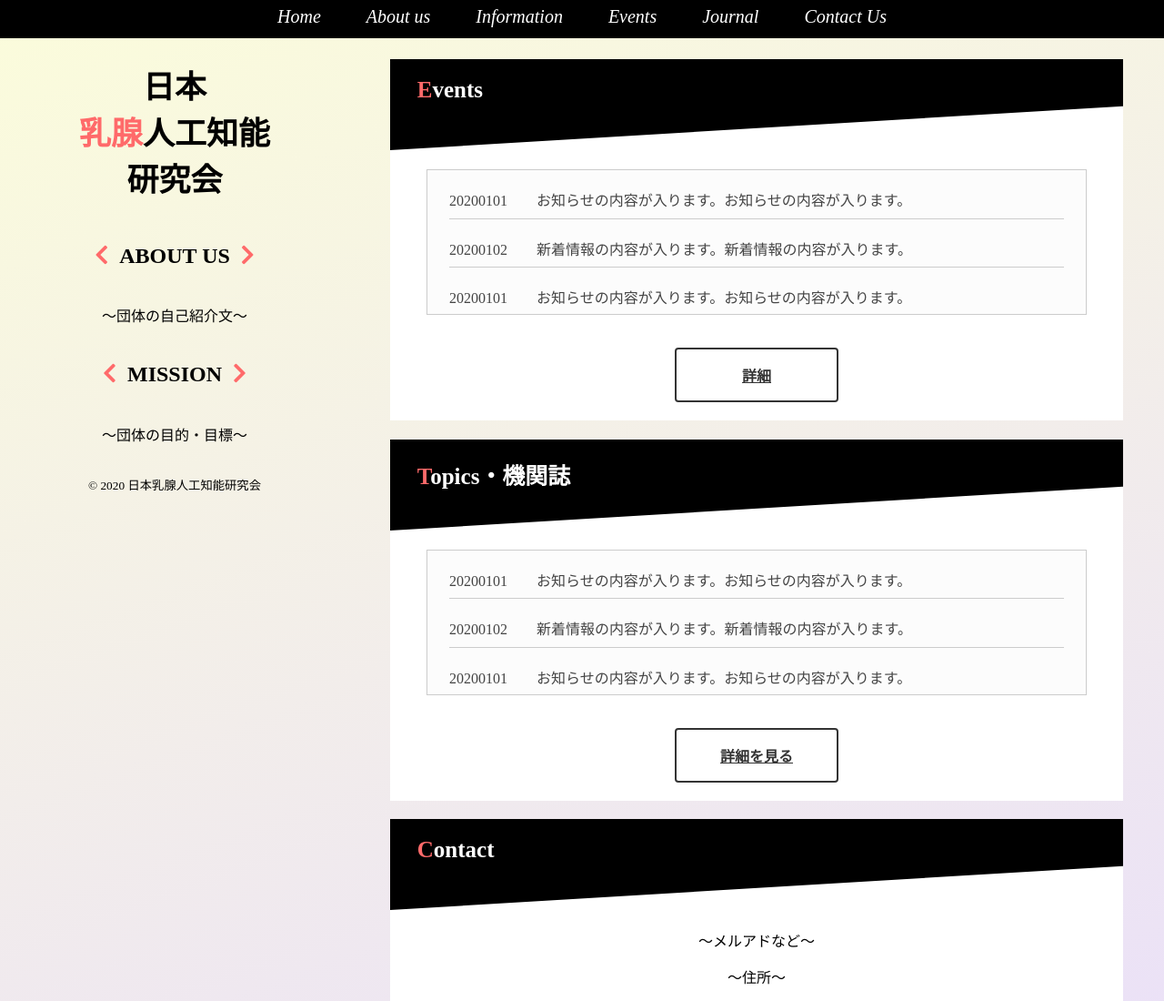
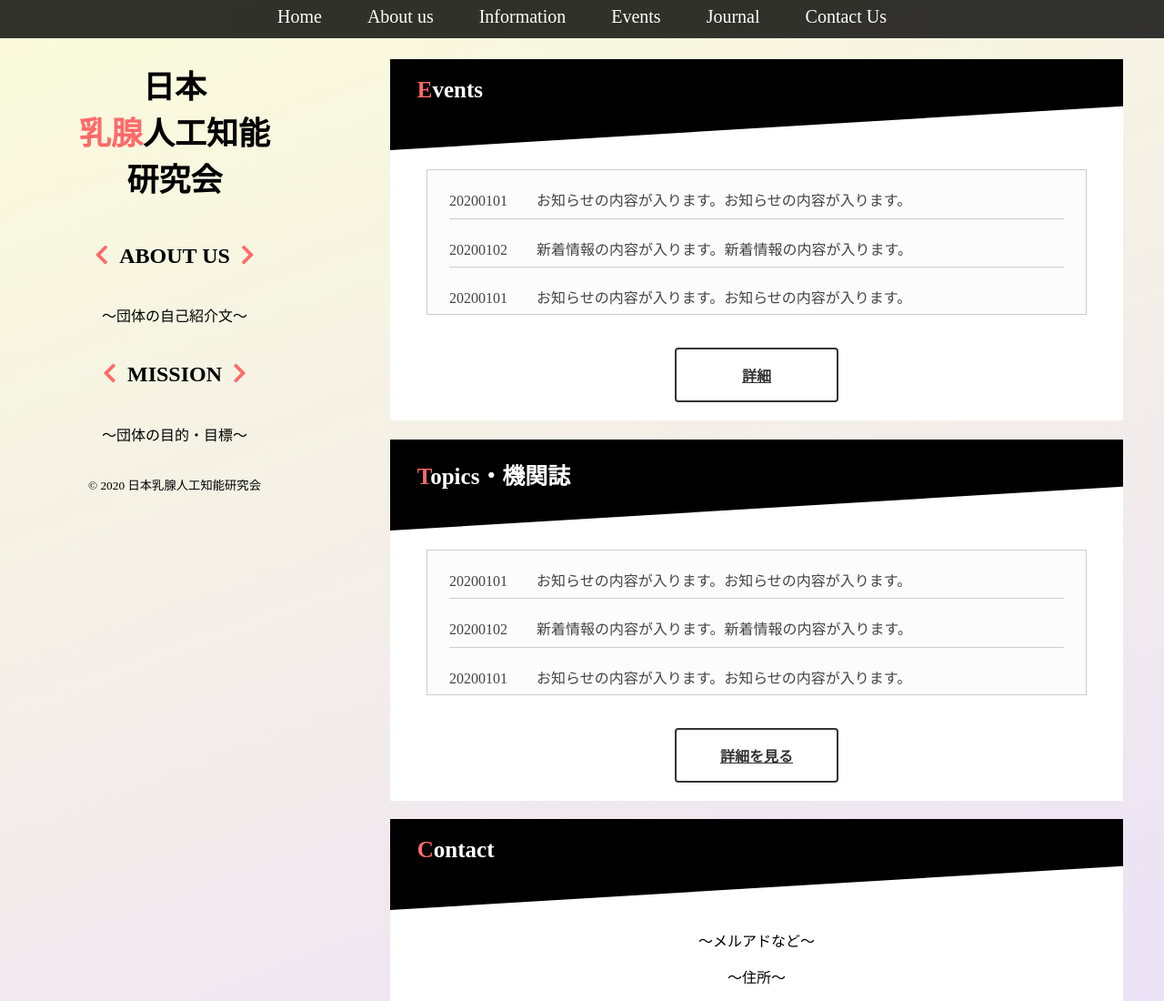
Before and after one commit to Chromasan/sample2, a plain HTML site: page index.html in a window 1280 px wide. Shown: the top 1100 px of the page at 91% size. Drawn offline with Linux system fonts and the light colour scheme; a script that the page names is missing.

Commit message:
Add files via upload

```diff
--- a/front.css
+++ b/front.css
@@ -205,7 +205,7 @@
 
   .menu{
     background: #000;
-    font-style: oblique;
+    opacity: 0.8;
   }
 
   .menu ul {
```
